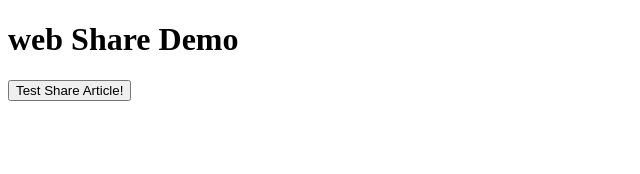
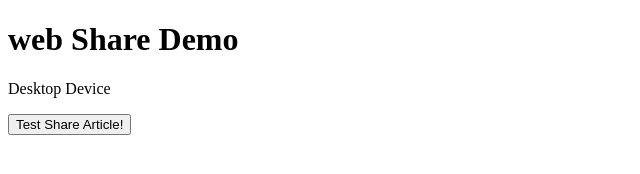
Before and after one commit to firozp/testAppLinks, a website: page public/index.html in a window 1280 px wide. Shown: the whole page, without its empty margins (0-640 px from the left). Drawn offline with Linux system fonts and the light colour scheme.

Commit message:
add device type recognition

```diff
--- a/public/index.html
+++ b/public/index.html
@@ -10,20 +10,35 @@
   </head>
   <body>
     <h1>web Share Demo</h1>
-
+    <p class="deviceType"></p>
     <p><button>Test Share Article!</button></p>
 
     <p class="result"></p>
 
     <script>
+
+      const btn = document.querySelector('button');
+      const resultPara = document.querySelector('.result');
+      const deviceType = document.querySelector('.deviceType');
+
+      function hasTouchSupport() {
+          return 'ontouchstart' in window || navigator.maxTouchPoints > 0;
+      }
+
+      if (hasTouchSupport()) {
+        deviceType.textContent = 'Mobile Device'
+      } else {
+        deviceType.textContent = 'Desktop Device'
+      }
+
+      const isMobiledevice = navigator.maxTouchPoints
       let shareData = {
         title: 'TEST',
         text: 'Have you read this article?',
         url: 'https://afr.com/',
       }
 
-      const btn = document.querySelector('button');
-      const resultPara = document.querySelector('.result');
+
 
       btn.addEventListener('click', () => {
         navigator.share(shareData)
```
